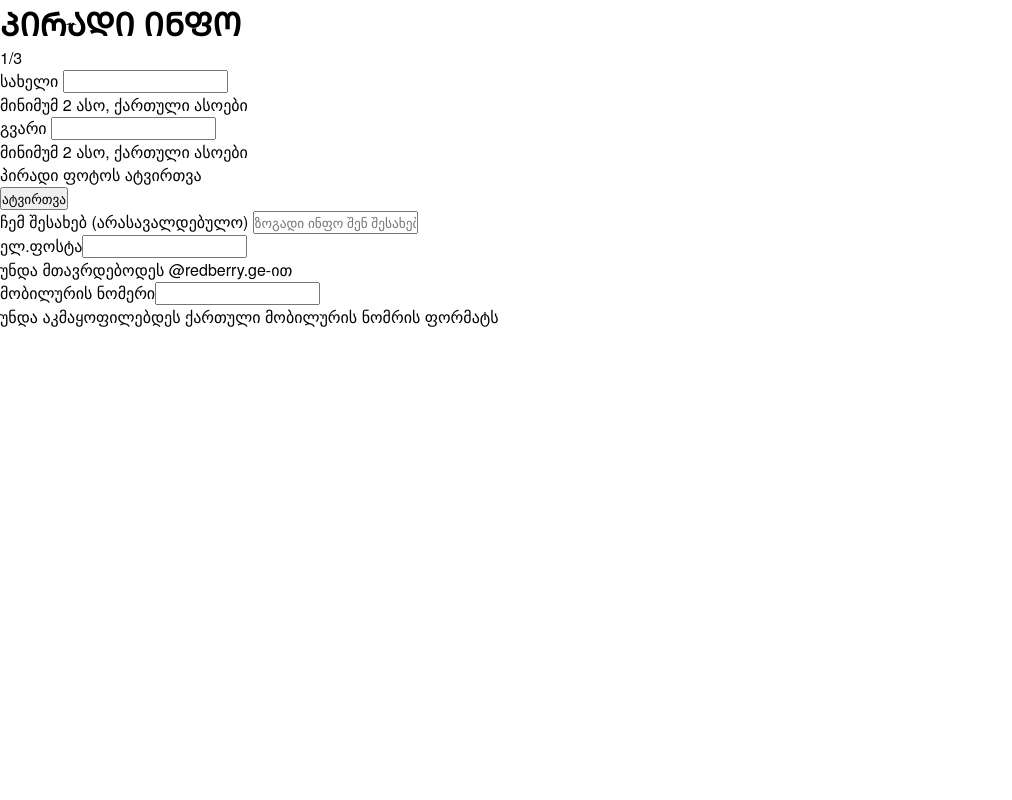
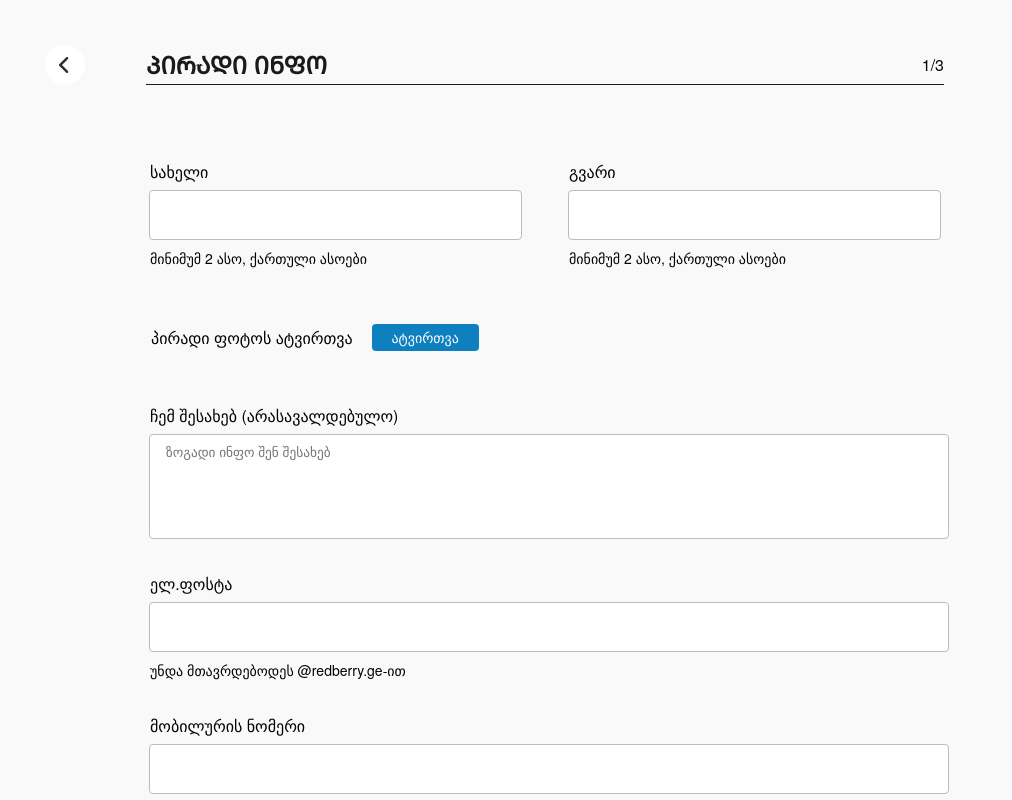
Before and after one commit to nuccaa99/redberry-assignment, a React (Create React App) app: page /info in a window 1280 px wide. Shown: the top 800 px of the page, without its empty margins (0-1012 px from the left). Built offline with nearby package versions, Linux system fonts and the light colour scheme; a web font is replaced by a local one.

Commit message:
completed general info page markup

```diff
--- a/src/components/GeneralInfo.js
+++ b/src/components/GeneralInfo.js
@@ -1,42 +1,50 @@
 import React from "react";
+import "./Infos.css";
+import arrowLeft from "./assets/arrowLeft.png";
 
 const GeneralInfo = () => {
     return (
-        <div>
-            <header>
-                <h1>ᲞᲘᲠᲐᲓᲘ ᲘᲜᲤᲝ</h1>
+        <div className="general-info container">
+            <header className="general-info header">
+                <img src={arrowLeft} alt="left arrow" id="arrow-left" />
+                <div className="header-wrapper">
+                    <h1 className="header-text">ᲞᲘᲠᲐᲓᲘ ᲘᲜᲤᲝ</h1>
                     <p>1/3</p>
+                </div>
             </header>
             <form>
-                <div>
+                <div className="form-wrapper">
+                    <div className="input-wrapper">
                         <label>სახელი </label>
                         <input type="text" name="name" />
                         <p>მინიმუმ 2 ასო, ქართული ასოები</p>
                     </div>
-                <div>
+                    <div className="input-wrapper">
                         <label>გვარი </label>
                         <input type="text" name="lastname" />
                         <p>მინიმუმ 2 ასო, ქართული ასოები</p>
                     </div>
-                <div>
-                    <p>პირადი ფოტოს ატვირთვა</p>
-                    <button>ატვირთვა</button>
                 </div>
-                <div>
-                    <label>ჩემ შესახებ (არასავალდებულო) </label>
-                    <input type="text" name="info" placeholder="ზოგადი ინფო შენ შესახებ" />
+                <div className="pic-wrapper">
+                    <label>პირადი ფოტოს ატვირთვა</label>
+                    <button >ატვირთვა</button>
                 </div>
-                <div>
-                    <label>ელ.ფოსტა</label>
-                    <input type="email" name="mail" />
+                <div className="input-wrapper info">
+                    <label id="info-label">ჩემ შესახებ (არასავალდებულო) </label>
+                    <input type="text" name="info" placeholder="ზოგადი ინფო შენ შესახებ" id="info-text" />
+                </div>
+                <div className="input-wrapper contact">
+                    <label id="mail-label">ელ.ფოსტა</label>
+                    <input type="email" name="mail" id="mail-text" />
                     <p>უნდა მთავრდებოდეს @redberry.ge-ით</p>
                 </div>
-                <div>
-                    <label>მობილურის ნომერი</label>
-                    <input type="email" name="number" />
+                <div className="input-wrapper contact">
+                    <label id="phone-label">მობილურის ნომერი</label>
+                    <input type="text" name="number" id="phone-text" />
                     <p>უნდა აკმაყოფილებდეს ქართული მობილურის ნომრის ფორმატს</p>
                 </div>
             </form>
+            <button type="sumbit" className="page-toggle button">ᲨᲔᲛᲓᲔᲒᲘ</button>
         </div>
     )
 }
--- /dev/null
+++ b/src/components/Infos.css
@@ -0,0 +1,160 @@
+.general-info.container {
+    width: 1100px;
+    height: 100vh;
+    background-color: var(--cream);
+
+}
+
+
+.general-info.header {
+    display: flex;
+}
+
+.header-wrapper {
+    display: flex;
+    width: 798px;
+    align-items: center;
+    justify-content: space-between;
+    margin-left: 61px;
+    border-bottom: 1px solid var(--black);
+    padding-top: 44px;
+
+}
+
+#arrow-left {
+    width: 40px;
+    height: 40px;
+    padding: 45px 0px 0px 45px;
+}
+
+
+.header-text {
+    font-weight: 700;
+    font-size: 24px;
+    line-height: 29px;
+    color: var(--black);
+}
+
+form {
+    padding: 69px 0px 0px 126px;
+}
+
+.input-wrapper {
+    display: flex;
+    flex-direction: column;
+    align-items: center;
+    justify-content: center;
+    width: 419px;
+    height: 122px;
+    gap: 8px;
+
+}
+
+.input-wrapper input {
+    width: 371px;
+    height: 48px;
+    border: 1px solid var(--grey);
+    border-radius: 4px;
+}
+
+.input-wrapper label {
+    width: 371px;
+    font-weight: 500;
+    font-size: 16px;
+    line-height: 21px;
+}
+
+.input-wrapper p {
+    width: 371px;
+    font-weight: 300;
+    font-size: 14px;
+    line-height: 21px;
+}
+
+
+.form-wrapper {
+    display: flex;
+    flex-direction: row;
+}
+
+.pic-wrapper {
+    display: flex;
+    flex-direction: row;
+    align-items: center;
+    gap: 19px;
+    width: 419px;
+    height: 122px;
+    padding-left: 25px;
+}
+
+.pic-wrapper button {
+    width: 107px;
+    height: 27px;
+    background-color: var(--blue);
+    border: none;
+    border-radius: 4px;
+    font-weight: 400;
+    font-size: 14px;
+    line-height: 17px;
+    color: white;
+}
+
+
+#info-text {
+    width: 798px;
+    height: 103px;
+}
+
+
+.input-wrapper.info,
+.input-wrapper.contact {
+    width: 846px;
+
+}
+
+.input-wrapper.contact {
+    padding-top: 20px;
+}
+
+.input-wrapper.info {
+    height: 148px;
+}
+
+.input-wrapper #info-label,
+#mail-label,
+#phone-label {
+    width: 798px;
+}
+
+#info-text::placeholder {
+    transform: translateY(-35px);
+    padding-left: 16px;
+}
+
+#mail-text,
+#phone-text {
+    width: 798px;
+    height: 48px;
+}
+
+.input-wrapper.contact p {
+    width: 798px;
+    font-weight: 300;
+    font-size: 14px;
+    line-height: 21px;
+}
+
+.page-toggle.button {
+    width: 151px;
+    height: 48px;
+    background: var(--violet);
+    border-radius: 4px;
+    border: none;
+    font-weight: 500;
+    font-size: 16px;
+    line-height: 20px;
+    color: white;
+
+    margin: 152px 0px 0px 797px;
+
+}
--- a/src/components/Style.css
+++ b/src/components/Style.css
@@ -11,4 +11,8 @@
 
 :root {
     --black: #1A1A1A;
+    --cream: #F9F9F9;
+    --grey: #BCBCBC;
+    --blue: #0E80BF;
+    --violet: #6B40E3;
 }
```
Also changed, not shown: src/components/Experience.js (added, +10 -0 lines), src/components/GeneralInfo.css (deleted), src/components/assets/arrowLeft.png (added). Lines whose indentation alone changed are shown as unchanged.
